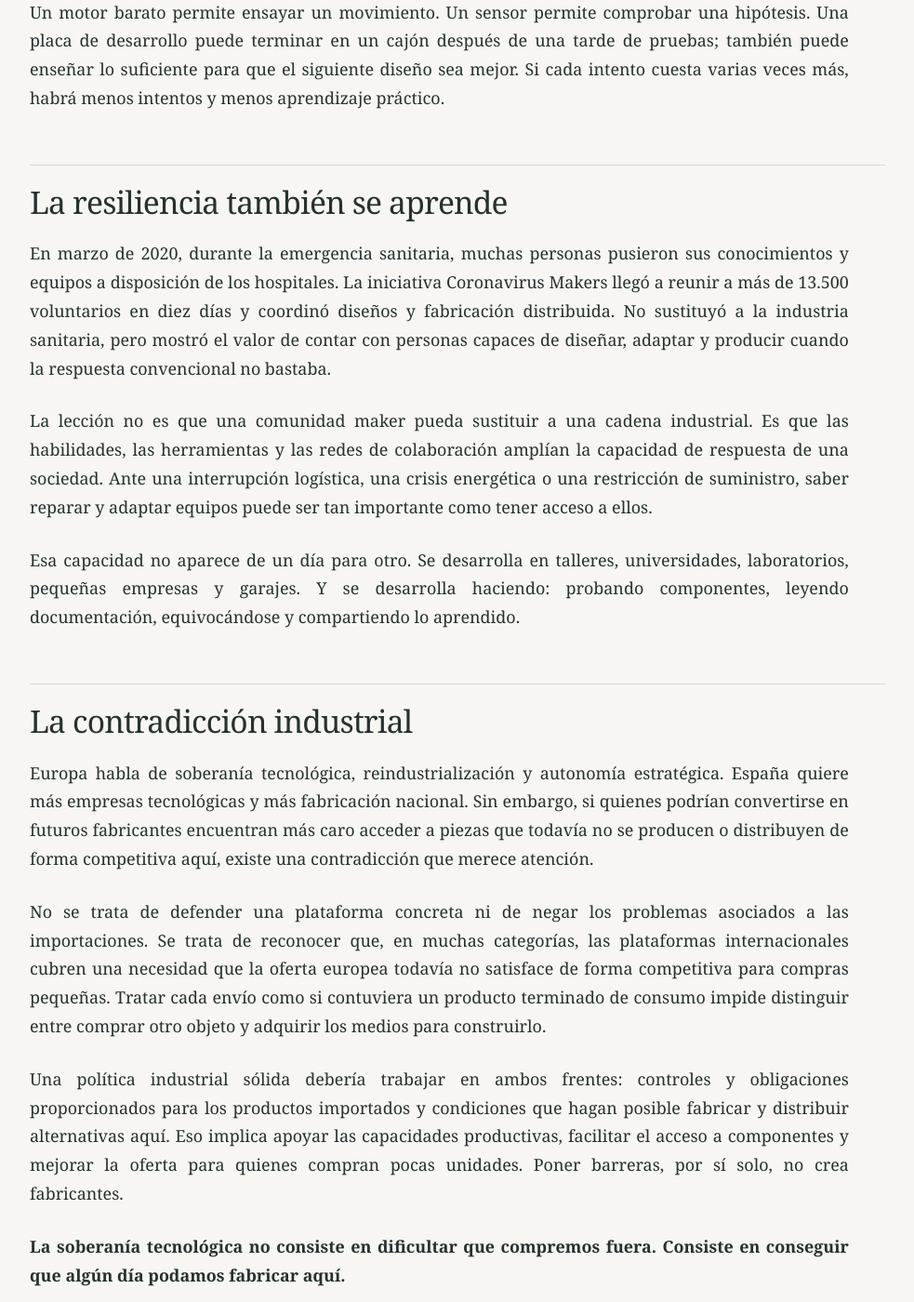
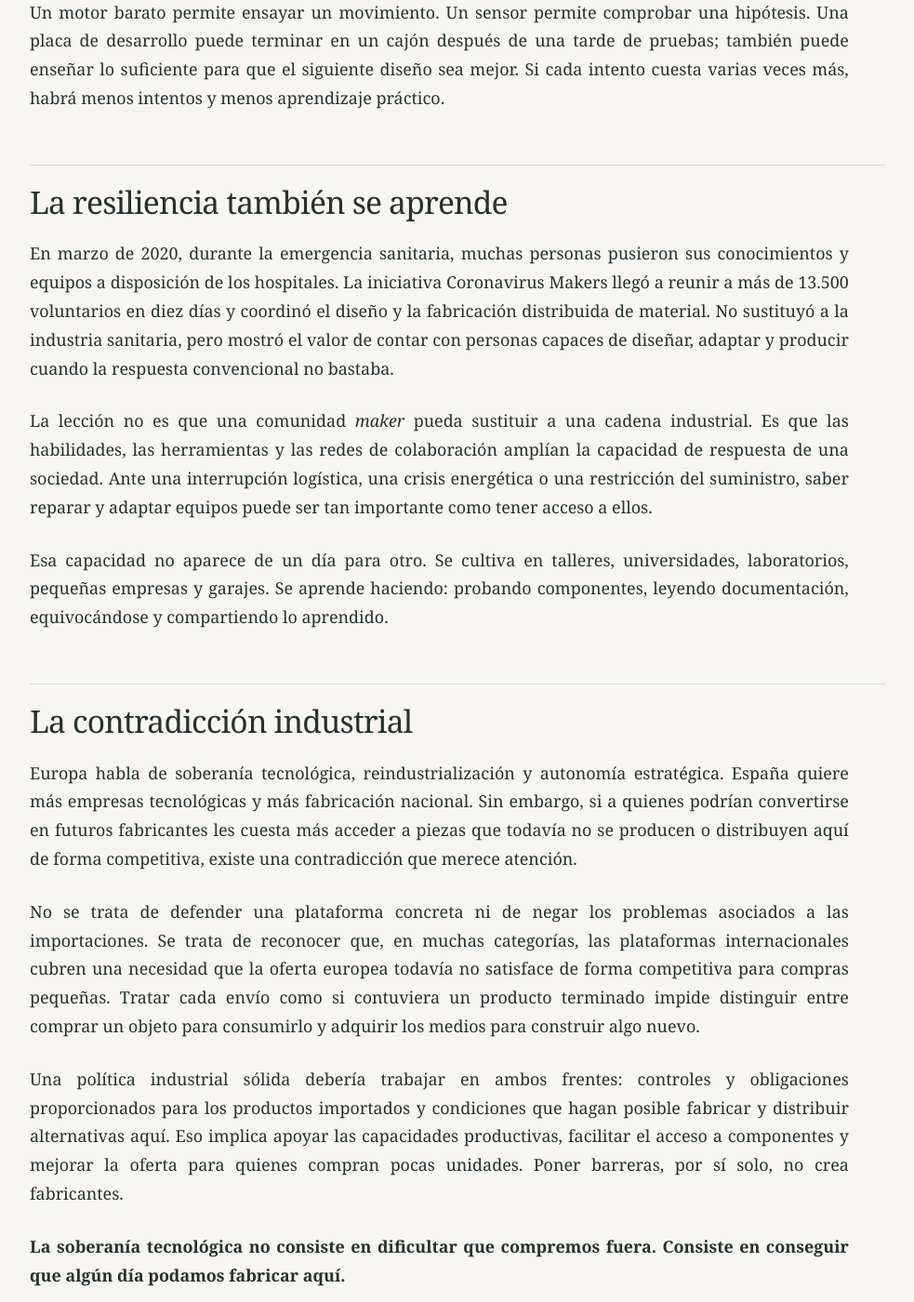
Before and after one commit to ogrgijon/ogrgijon.github.io, a Jekyll site: the page built from _posts/2026-11-18-aranceles-europeos-componentes-innovacion-es.md, in a window 1280 px wide and 1400 px high, scrolled down 2807 px. Shown: the whole window at 93% size, without its empty margins (148-1131 px from the left). Built offline with Jekyll 4.4.1, drawn with Linux system fonts in a browser that asks for light colours; some of the changed text lies outside the part shown.

Commit message:
MEJORAS EN REDACCIÓN

```diff
--- a/_posts/2026-11-18-aranceles-europeos-componentes-innovacion-es.md
+++ b/_posts/2026-11-18-aranceles-europeos-componentes-innovacion-es.md
@@ -11,11 +11,11 @@ lang: es
 translation_url: /journal/2026/11/18/european-tariffs-components-innovation/
 permalink: /es/journal/2026/11/18/aranceles-europeos-componentes-innovacion/
 ---
-AliExpress y Temu suelen describirse como tiendas en línea de ropa, accesorios y productos baratos de todo tipo. Esa descripción es incompleta. **Para makers, estudiantes, pequeñas empresas e ingenieros independientes, también son catálogos globales de componentes electrónicos, herramientas, piezas mecánicas y placas de desarrollo.** Una fuente imperfecta, pero a menudo esencial, para aprender, prototipar y resolver problemas que los distribuidores locales no siempre cubren de forma competitiva.
+AliExpress y Temu suelen describirse como tiendas en línea de ropa, accesorios y productos baratos de todo tipo. Esa descripción es incompleta. **Para la comunidad *maker*, los estudiantes, las pequeñas empresas y los ingenieros independientes, también son catálogos globales de componentes electrónicos, herramientas, piezas mecánicas y placas de desarrollo.** Son una fuente imperfecta, pero a menudo esencial, para aprender, prototipar y resolver problemas que los distribuidores locales no siempre cubren a precios competitivos.
 
 El diseño de un robot puede empezar con una idea sencilla, una mesa de trabajo y un presupuesto de 150 euros. Un par de microcontroladores, unos motores, sensores, resistencias y una batería bastan para empezar a probar. No para fabricar en serie, sino para descubrir qué funciona y qué no. Antes de llegar a una fábrica, un producto suele pasar por una mesa de trabajo en la que alguien tiene que poder permitirse el primer experimento.
 
-Desde julio de 2026, los pequeños envíos procedentes de fuera de la Unión Europea afrontan un derecho temporal de 3 euros para compras de hasta 150 euros. **Desde noviembre se añade una tasa de tramitación de 2 euros por artículo.** El cambio afecta a plataformas como AliExpress y Temu y hace más urgente una pregunta que la política industrial europea no debería pasar por alto: ¿qué ocurre con quienes necesitan importar piezas porque todavía no encuentran una alternativa local asequible?
+Desde julio de 2026, se aplica un derecho temporal de 3 euros a los pequeños envíos procedentes de fuera de la Unión Europea cuyo valor no supera los 150 euros. **Desde noviembre se añade una tasa de tramitación de 2 euros por artículo.** El cambio afecta a plataformas como AliExpress y Temu y plantea con más urgencia una pregunta que la política industrial europea no debería pasar por alto: ¿qué ocurre con quienes necesitan importar piezas porque todavía no encuentran una alternativa local asequible?
 
 ## No es lo mismo importar un producto que una posibilidad
 
@@ -31,17 +31,17 @@ Un motor barato permite ensayar un movimiento. Un sensor permite comprobar una h
 
 ## La resiliencia también se aprende
 
-En marzo de 2020, durante la emergencia sanitaria, muchas personas pusieron sus conocimientos y equipos a disposición de los hospitales. La iniciativa Coronavirus Makers llegó a reunir a más de 13.500 voluntarios en diez días y coordinó diseños y fabricación distribuida. No sustituyó a la industria sanitaria, pero mostró el valor de contar con personas capaces de diseñar, adaptar y producir cuando la respuesta convencional no bastaba.
+En marzo de 2020, durante la emergencia sanitaria, muchas personas pusieron sus conocimientos y equipos a disposición de los hospitales. La iniciativa Coronavirus Makers llegó a reunir a más de 13.500 voluntarios en diez días y coordinó el diseño y la fabricación distribuida de material. No sustituyó a la industria sanitaria, pero mostró el valor de contar con personas capaces de diseñar, adaptar y producir cuando la respuesta convencional no bastaba.
 
-La lección no es que una comunidad maker pueda sustituir a una cadena industrial. Es que las habilidades, las herramientas y las redes de colaboración amplían la capacidad de respuesta de una sociedad. Ante una interrupción logística, una crisis energética o una restricción de suministro, saber reparar y adaptar equipos puede ser tan importante como tener acceso a ellos.
+La lección no es que una comunidad *maker* pueda sustituir a una cadena industrial. Es que las habilidades, las herramientas y las redes de colaboración amplían la capacidad de respuesta de una sociedad. Ante una interrupción logística, una crisis energética o una restricción del suministro, saber reparar y adaptar equipos puede ser tan importante como tener acceso a ellos.
 
-Esa capacidad no aparece de un día para otro. Se desarrolla en talleres, universidades, laboratorios, pequeñas empresas y garajes. Y se desarrolla haciendo: probando componentes, leyendo documentación, equivocándose y compartiendo lo aprendido.
+Esa capacidad no aparece de un día para otro. Se cultiva en talleres, universidades, laboratorios, pequeñas empresas y garajes. Se aprende haciendo: probando componentes, leyendo documentación, equivocándose y compartiendo lo aprendido.
 
 ## La contradicción industrial
 
-Europa habla de soberanía tecnológica, reindustrialización y autonomía estratégica. España quiere más empresas tecnológicas y más fabricación nacional. Sin embargo, si quienes podrían convertirse en futuros fabricantes encuentran más caro acceder a piezas que todavía no se producen o distribuyen de forma competitiva aquí, existe una contradicción que merece atención.
+Europa habla de soberanía tecnológica, reindustrialización y autonomía estratégica. España quiere más empresas tecnológicas y más fabricación nacional. Sin embargo, si a quienes podrían convertirse en futuros fabricantes les cuesta más acceder a piezas que todavía no se producen o distribuyen aquí de forma competitiva, existe una contradicción que merece atención.
 
-No se trata de defender una plataforma concreta ni de negar los problemas asociados a las importaciones. Se trata de reconocer que, en muchas categorías, las plataformas internacionales cubren una necesidad que la oferta europea todavía no satisface de forma competitiva para compras pequeñas. Tratar cada envío como si contuviera un producto terminado de consumo impide distinguir entre comprar otro objeto y adquirir los medios para construirlo.
+No se trata de defender una plataforma concreta ni de negar los problemas asociados a las importaciones. Se trata de reconocer que, en muchas categorías, las plataformas internacionales cubren una necesidad que la oferta europea todavía no satisface de forma competitiva para compras pequeñas. Tratar cada envío como si contuviera un producto terminado impide distinguir entre comprar un objeto para consumirlo y adquirir los medios para construir algo nuevo.
 
 Una política industrial sólida debería trabajar en ambos frentes: controles y obligaciones proporcionados para los productos importados y condiciones que hagan posible fabricar y distribuir alternativas aquí. Eso implica apoyar las capacidades productivas, facilitar el acceso a componentes y mejorar la oferta para quienes compran pocas unidades. Poner barreras, por sí solo, no crea fabricantes.
 
```
Also changed, not shown: other parts of _posts/2026-11-18-aranceles-europeos-componentes-innovacion-es.md (+2 -2 lines), README.md.
